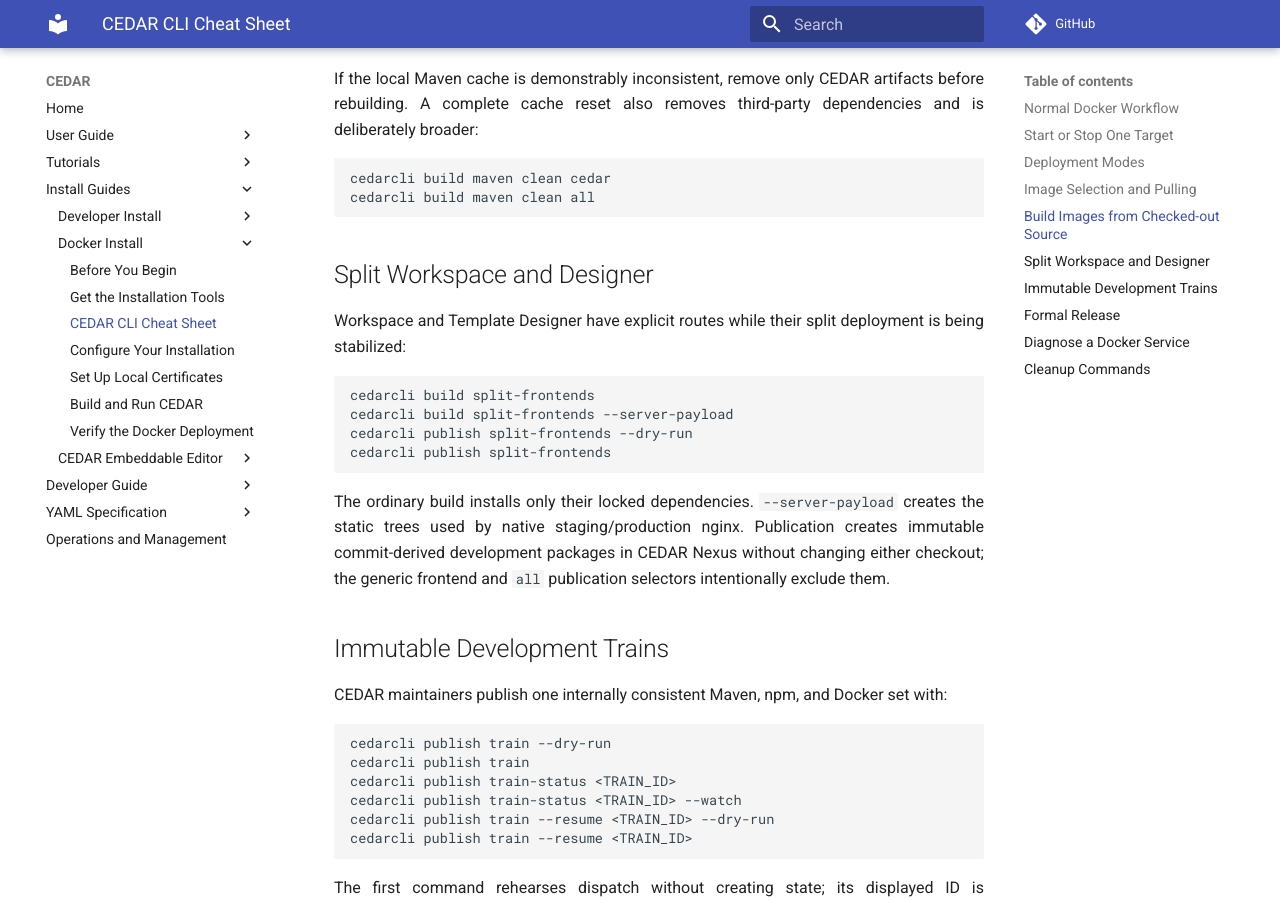
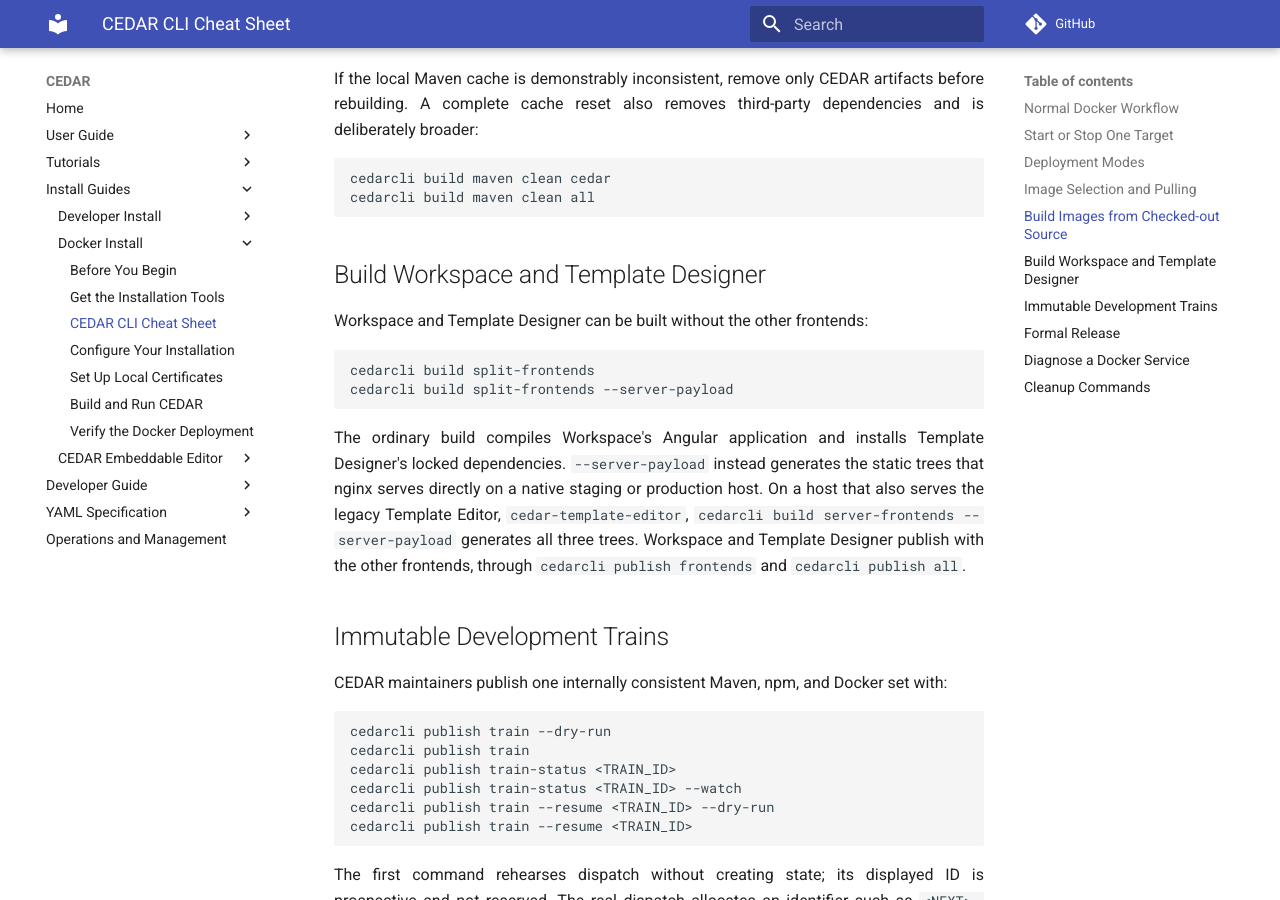
Before and after one commit to metadatacenter/cedar-mkdocs, an MkDocs documentation site: the page built from docs/install-docker/cedarcli-cheat-sheet.md, in a window 1280 px wide and 900 px high, scrolled down 2520 px. Built offline with MkDocs 1.6.1 and Material for MkDocs 9.7.7, drawn with Linux system fonts in a browser that asks for light colours; comment, search, counter and statistics services are not loaded.

Commit message:
Remove the retired split-frontend publish route from the docs
The publishing page and the cheat sheet still told readers to publish
Workspace and Template Designer with `cedarcli publish split-frontends`,
a command the CLI dropped on 8 September, and said the generic frontend
and `all` selectors excluded them. Both applications now publish with the
other frontends, and build trains and releases carry their packages.

The two building pages also described the split build route as a
stopgap while the split deployment stabilized, and the installation page
said the ordinary build only installs locked dependencies, which stopped
being true when Workspace became an Angular build. They now describe the
route as it is, and the building page and the cheat sheet name `build
server-frontends --server-payload` for a host that also serves the legacy
Template Editor.

Co-Authored-By: Claude Opus 5.5 <noreply@anthropic.com>

````diff
--- a/docs/install-docker/cedarcli-cheat-sheet.md
+++ b/docs/install-docker/cedarcli-cheat-sheet.md
@@ -108,22 +108,21 @@ cedarcli build maven clean cedar
 cedarcli build maven clean all
 ```
 
-## Split Workspace and Designer
+## Build Workspace and Template Designer
 
-Workspace and Template Designer have explicit routes while their split deployment is being
-stabilized:
+Workspace and Template Designer can be built without the other frontends:
 
 ```bash
 cedarcli build split-frontends
 cedarcli build split-frontends --server-payload
-cedarcli publish split-frontends --dry-run
-cedarcli publish split-frontends
 ```
 
-The ordinary build installs only their locked dependencies. `--server-payload` creates the static
-trees used by native staging/production nginx. Publication creates immutable commit-derived
-development packages in CEDAR Nexus without changing either checkout; the generic frontend and
-`all` publication selectors intentionally exclude them.
+The ordinary build compiles Workspace's Angular application and installs Template Designer's locked
+dependencies. `--server-payload` instead generates the static trees that nginx serves directly on a
+native staging or production host. On a host that also serves the legacy Template Editor,
+`cedar-template-editor`, `cedarcli build server-frontends --server-payload` generates all three
+trees. Workspace and Template Designer publish with the other frontends, through
+`cedarcli publish frontends` and `cedarcli publish all`.
 
 ## Immutable Development Trains
 
````
Also changed, not shown: docs/developer-guide/cedarcli/building.md (+4 -3 lines), docs/developer-guide/cedarcli/publishing.md (+3 -12 lines), docs/install-developer/building-the-code.md (+4 -4 lines).
